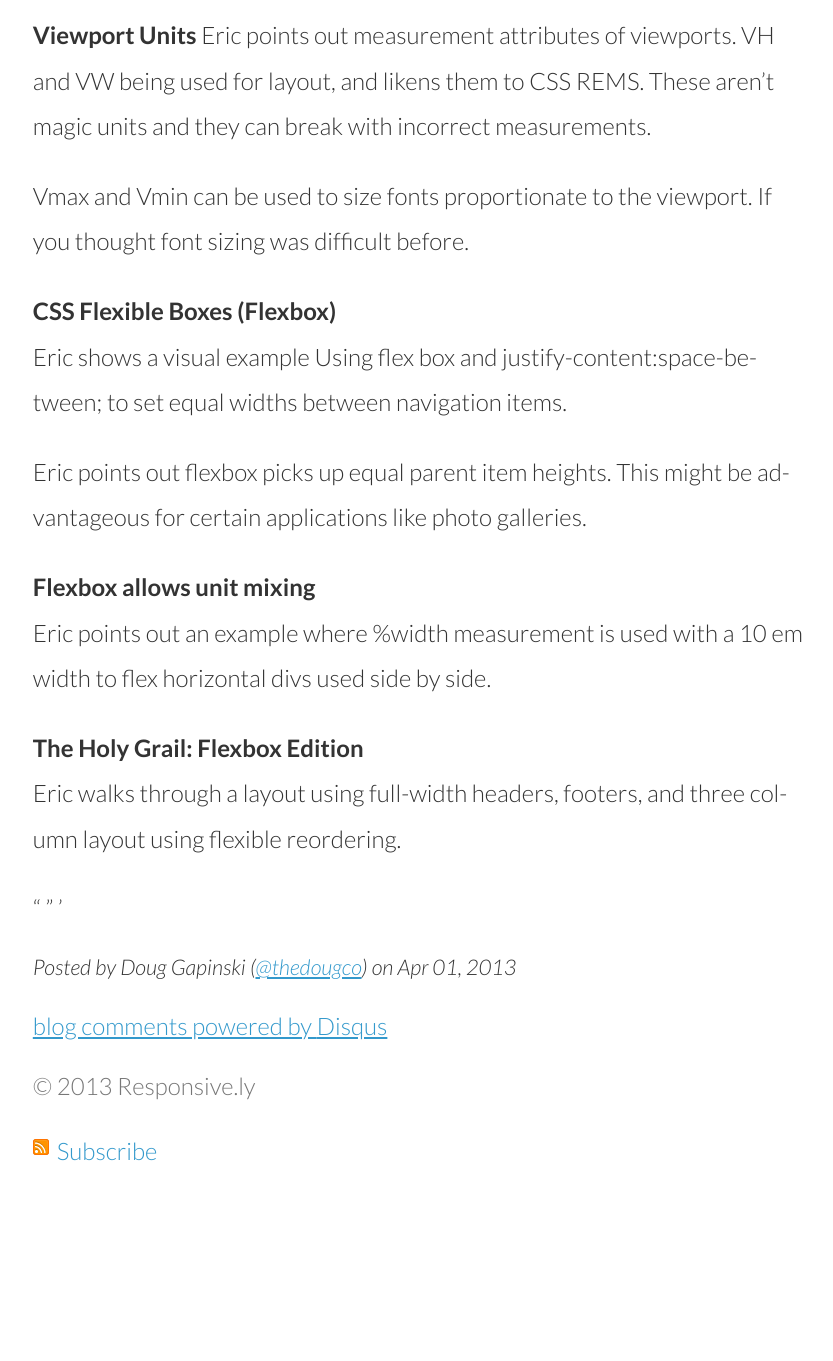
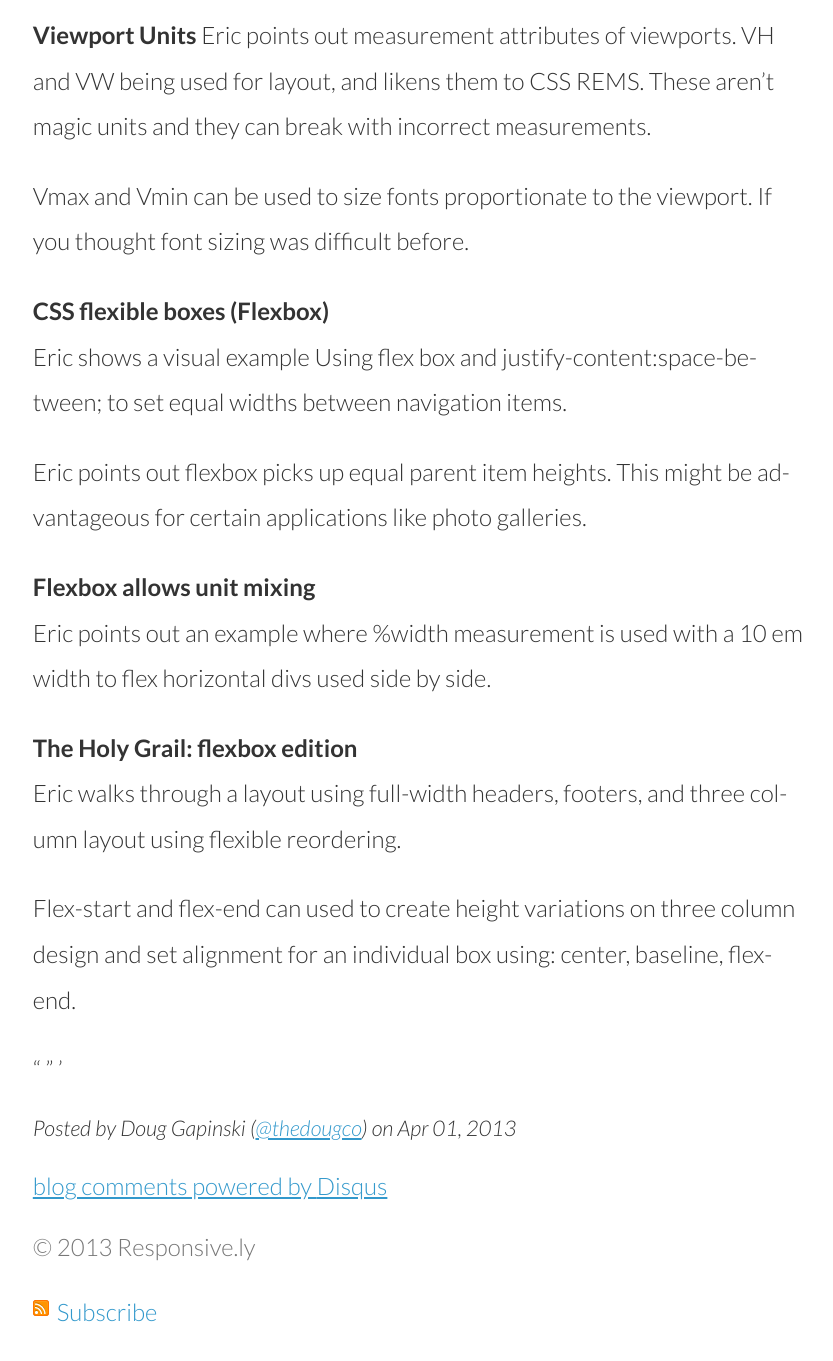
Before and after one commit to thedougco/responsive.ly, a Jekyll site: the page built from _posts/2013-04-01-session-notes-for-eric-meyers-strong-layout-systems.md, in a window 1280 px wide and 1400 px high, scrolled down 2341 px. Shown: the top 1361 px of the window, without its empty margins (44-877 px from the left). Built offline with Jekyll 4.4.1, drawn with Linux system fonts in a browser that asks for light colours; nearby versions of some CDN libraries; Markdown is read by kramdown in place of the engine named in the settings; comment, search, counter and statistics services are not loaded; before the commit the page ends 3580 px from its top, so only the background shows below that.

Commit message:
post edits

```diff
--- a/_posts/2013-04-01-session-notes-for-eric-meyers-strong-layout-systems.md
+++ b/_posts/2013-04-01-session-notes-for-eric-meyers-strong-layout-systems.md
@@ -39,7 +39,7 @@ Eric points out measurement attributes of viewports. VH and VW being used for la
 
 Vmax and Vmin can be used to size fonts proportionate to the viewport. If you thought font sizing was difficult before.
 
-**CSS Flexible Boxes (Flexbox)**
+**CSS flexible boxes (Flexbox)**
 Eric shows a visual example Using flex box and justify-content:space-between; to set equal widths between navigation items.
 
 Eric points out flexbox picks up equal parent item heights. This might be advantageous for certain applications like photo galleries.
@@ -47,8 +47,9 @@ Eric points out flexbox picks up equal parent item heights. This might be advant
 **Flexbox allows unit mixing**
 Eric points out an example where %width measurement is used with a 10 em width to flex horizontal divs used side by side.
 
-**The Holy Grail: Flexbox Edition**
+**The Holy Grail: flexbox edition**
 Eric walks through a layout using full-width headers, footers, and three column layout using flexible reordering.
 
+Flex-start and flex-end can used to create height variations on three column design and set alignment for an individual box using: center, baseline, flex-end.
 
 “ ” ’
```
